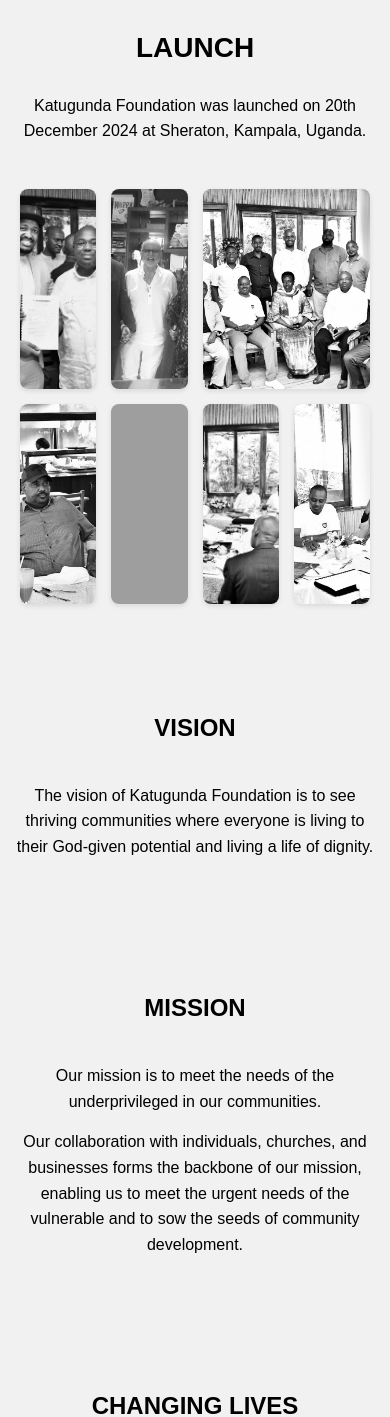
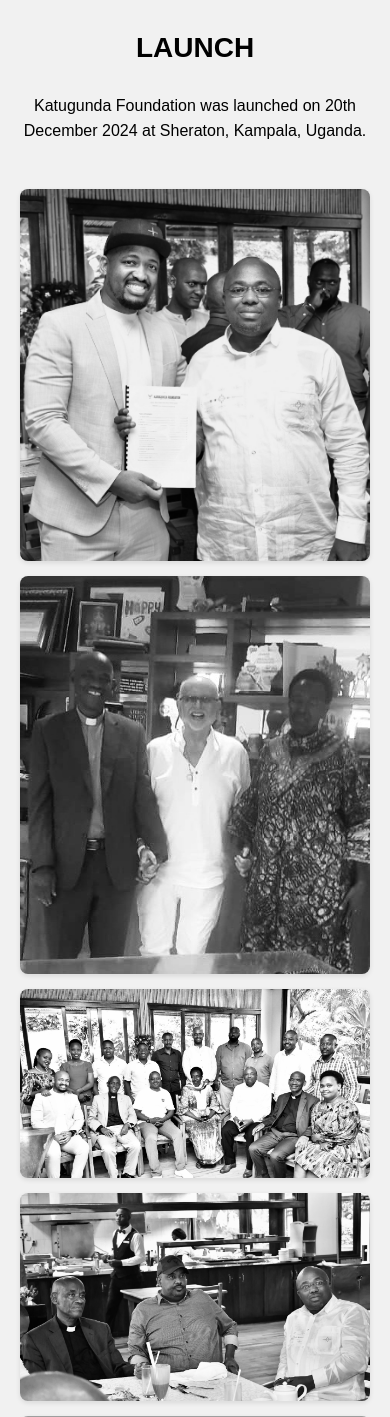
Before and after one commit to akandwanaho/katugunda, a Flask app: page / in a window 390 px wide. Shown: the part 1320-2737 px from the top of the page. Run offline with Flask 3, Linux system fonts and the light colour scheme; some libraries are stand-ins or nearby versions; grey boxes are pictures that could not be loaded.

Commit message:
Update index.html for responsive photo gallery adjustments

```diff
--- a/templates/index.html
+++ b/templates/index.html
@@ -413,7 +413,7 @@ p {
 
 .photo-gallery {
     display: grid;
-    grid-template-columns: repeat(4, 1fr); /* Force 4 images per row */
+    grid-template-columns: repeat(4, 1fr); /* Force 4 images per row for larger screens */
     gap: 15px; /* Add spacing between images */
     justify-content: center; /* Center the images */
     align-items: center; /* Vertically align the images */
@@ -429,10 +429,40 @@ p {
 }
 
 .photo-gallery img[src="static/pic25.jpg"] {
-    grid-column: span 2; /* Let pic25 span 2 grid cells */
+    grid-column: span 2; /* Let pic25 span 2 grid cells on larger screens */
     object-fit: cover; /* Maintain aspect ratio */
     object-position: center; /* Center the content */
 }
+
+/* Responsive Design for Phones */
+@media (max-width: 768px) {
+    .photo-gallery {
+        grid-template-columns: repeat(2, 1fr); /* 2 images per row for smaller screens */
+    }
+
+    .photo-gallery img {
+        height: auto; /* Let the height adjust for smaller screens */
+    }
+
+    .photo-gallery img[src="static/pic25.jpg"] {
+        grid-column: span 1; /* Reset pic25 to take 1 grid cell */
+    }
+}
+
+@media (max-width: 480px) {
+    .photo-gallery {
+        grid-template-columns: 1fr; /* 1 image per row for the smallest screens */
+    }
+
+    .photo-gallery img {
+        height: auto; /* Adjust height automatically */
+    }
+
+    .photo-gallery img[src="static/pic25.jpg"] {
+        grid-column: span 1; /* Reset pic25 to take 1 grid cell */
+    }
+}
+
 
 .gallery-grid {
     display: grid;
```
